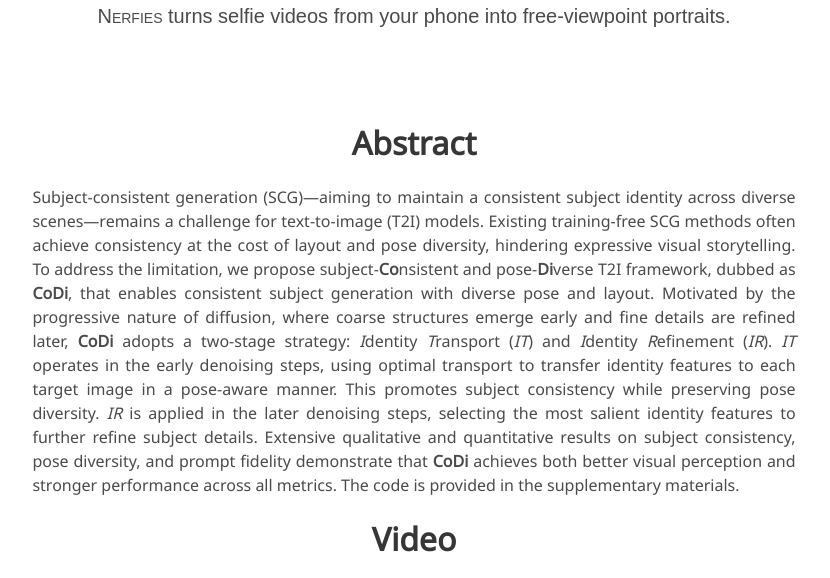
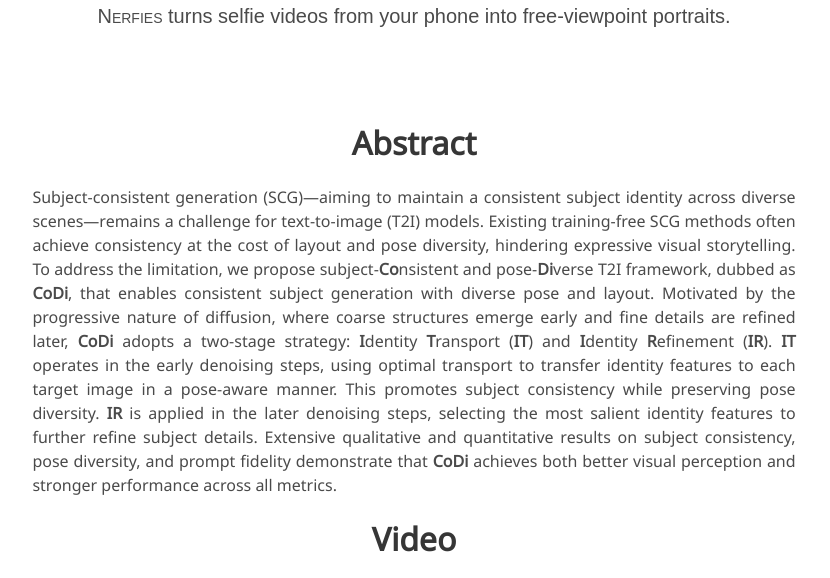
Before and after one commit to Zhanxin-Gao/CoDi, a plain HTML site: page index.html in a window 1280 px wide. Shown: the part 672-1250 px from the top of the page, without its empty margins (226-1056 px from the left). Drawn offline with nearby package versions, Linux system fonts and the light colour scheme; grey boxes are pictures that could not be loaded; some icons are missing; a web font is replaced by a local one.

Commit message:
update index.html

```diff
--- a/index.html
+++ b/index.html
@@ -153,11 +153,10 @@
           <p>
             Subject-consistent generation (SCG)—aiming to maintain a consistent subject identity across diverse scenes—remains a challenge for text-to-image (T2I) models. Existing training-free SCG methods often achieve consistency at the cost of layout and pose diversity, hindering expressive visual storytelling.
 To address the limitation, we propose subject-<b>Co</b>nsistent and pose-<b>Di</b>verse T2I framework, dubbed as <b>CoDi</b>, that enables consistent subject generation with diverse pose and layout.
-Motivated by the progressive nature of diffusion, where coarse structures emerge early and fine details are refined later, <b>CoDi</b> adopts a two-stage strategy: <i>I</i>dentity <i>T</i>ransport (<i>IT</i>) and <i>I</i>dentity <i>R</i>efinement (<i>IR</i>).
-  <i>IT</i> operates in the early denoising steps, using optimal transport to transfer identity features to each target image in a pose-aware manner. This promotes subject consistency while preserving pose diversity.
-   <i>IR</i> is applied in the later denoising steps, selecting the most salient identity features to further refine subject details.
+Motivated by the progressive nature of diffusion, where coarse structures emerge early and fine details are refined later, <b>CoDi</b> adopts a two-stage strategy: <b>I</b>dentity <b>T</b>ransport (<b>IT</b>) and <b>I</b>dentity <b>R</b>efinement (<b>IR</b>).
+  <b>IT</b> operates in the early denoising steps, using optimal transport to transfer identity features to each target image in a pose-aware manner. This promotes subject consistency while preserving pose diversity.
+   <b>IR</b> is applied in the later denoising steps, selecting the most salient identity features to further refine subject details.
 Extensive qualitative and quantitative results on subject consistency, pose diversity, and prompt fidelity demonstrate that <b>CoDi</b> achieves both better visual perception and stronger performance across all metrics.
-The code is provided in the supplementary materials.
           </p>
         </div>
       </div>
```
